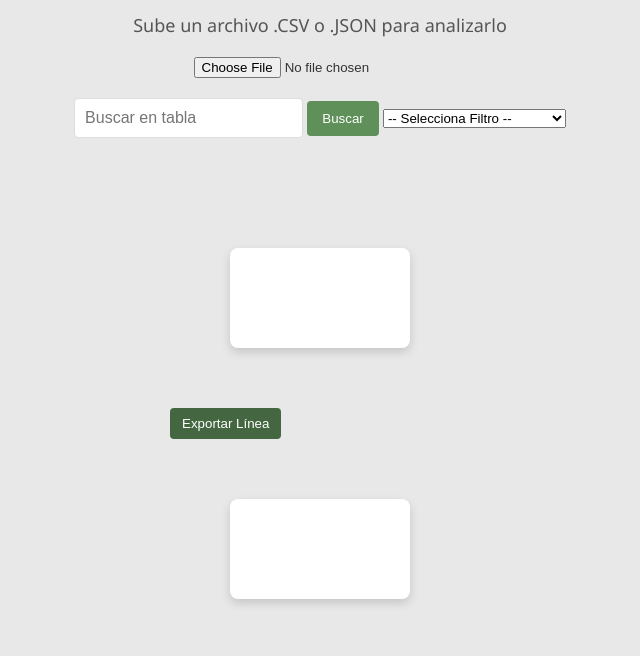
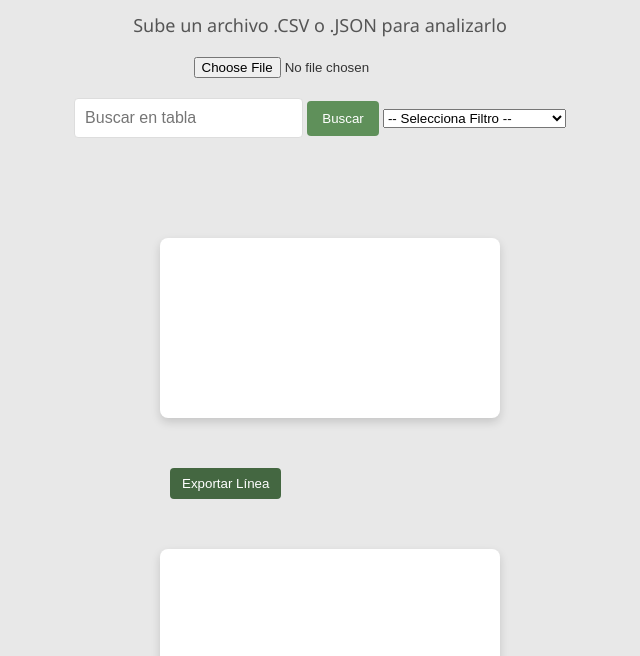
Before and after one commit to dianagarzc/LENPRO-PIA, a plain HTML site: page index.html in a window 1280 px wide. Shown: the part 142-798 px from the top of the page, without its empty margins (320-960 px from the left). Drawn offline with nearby package versions, Linux system fonts and the light colour scheme.

Commit message:
Update styles.css

```diff
--- a/styles.css
+++ b/styles.css
@@ -114,20 +114,20 @@ button:hover {
 
 .chart-container {
     position: relative;
-    width: 50%;
+    width: 90%;
     max-width: 700px;
     height: 400px;
     margin: 30px auto;
 }
 
 canvas {
-    width: 50% !important;
-    height: 60% !important;
+    width: 100% !important;
+    height: 100% !important;
     background: white;
     padding: 10px;
     border-radius: 8px;
     display: block;
-    margin: 50px auto;
+    margin: 40px auto;
     box-shadow: 0 4px 10px rgba(0, 0, 0, 0.15);
 }
 
```
